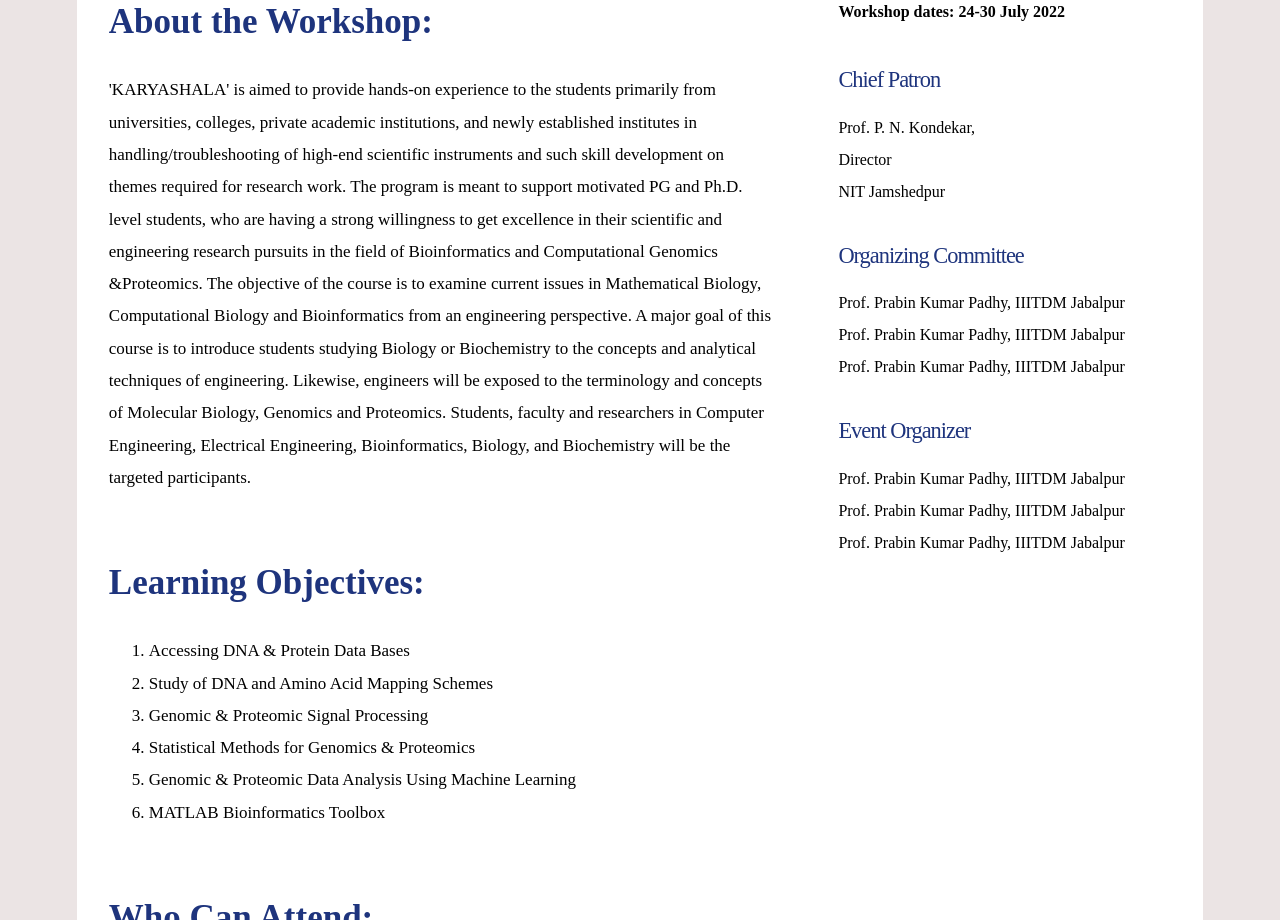
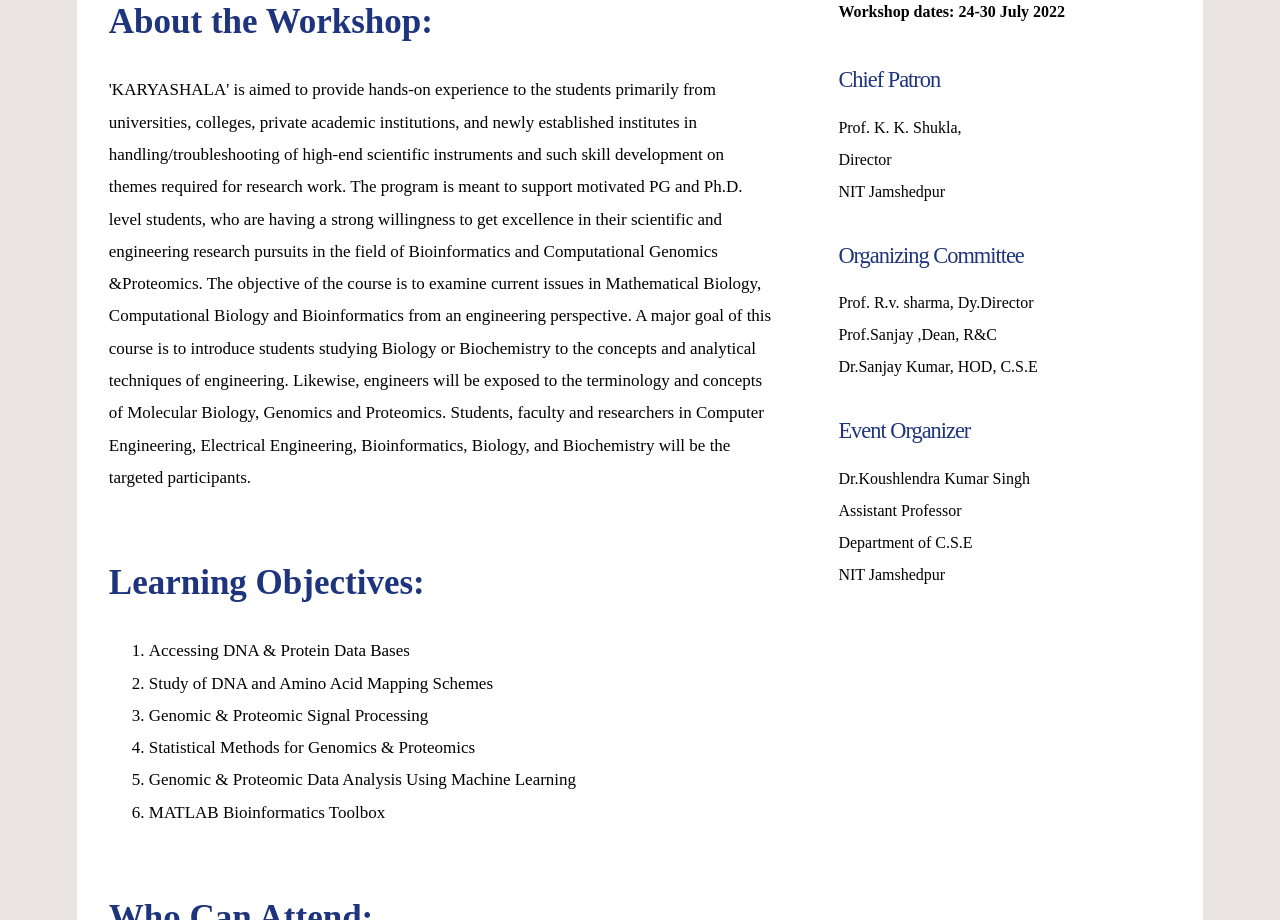
Before and after one commit to ankitkr437/Statichomepage, a React (Create React App) app: page / in a window 1280 px wide. Shown: the part 940-1860 px from the top of the page. Built offline with nearby package versions, Linux system fonts and the light colour scheme.

Commit message:
Update App.js

```diff
--- a/src/App.js
+++ b/src/App.js
@@ -127,7 +127,7 @@ function App() {
               Chief Patron
             </p>
             <p >
-            Prof. P. N. Kondekar,
+            Prof. K. K. Shukla,
             </p>
             <p >
             Director
@@ -143,13 +143,13 @@ function App() {
               Organizing Committee
             </p>
             <p >
-            Prof. Prabin Kumar Padhy, IIITDM Jabalpur
+            Prof. R.v. sharma, Dy.Director
             </p>
             <p >
-            Prof. Prabin Kumar Padhy, IIITDM Jabalpur
+            Prof.Sanjay ,Dean, R&C
             </p>
             <p >
-            Prof. Prabin Kumar Padhy, IIITDM Jabalpur
+             Dr.Sanjay Kumar, HOD, C.S.E
             </p>
 
           </div>
@@ -158,15 +158,17 @@ function App() {
               Event Organizer
             </p>
             <p >
-            Prof. Prabin Kumar Padhy, IIITDM Jabalpur
+             Dr.Koushlendra Kumar Singh
             </p>
             <p >
-            Prof. Prabin Kumar Padhy, IIITDM Jabalpur
+            Assistant Professor
             </p>
             <p >
-            Prof. Prabin Kumar Padhy, IIITDM Jabalpur
+             Department of C.S.E
             </p>
-
+            <p >
+           NIT Jamshedpur
+            </p>
           </div>
 
 
```
